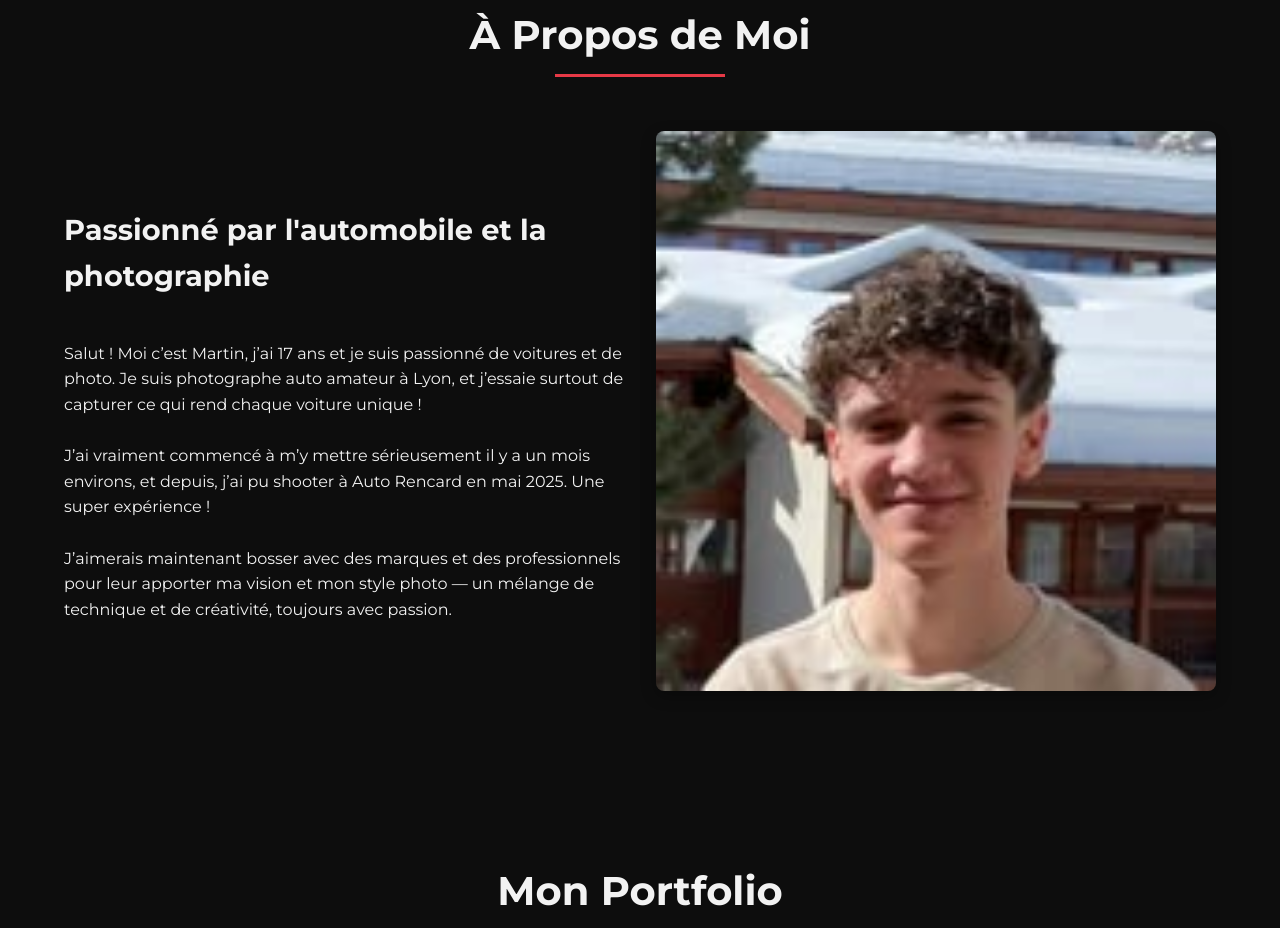
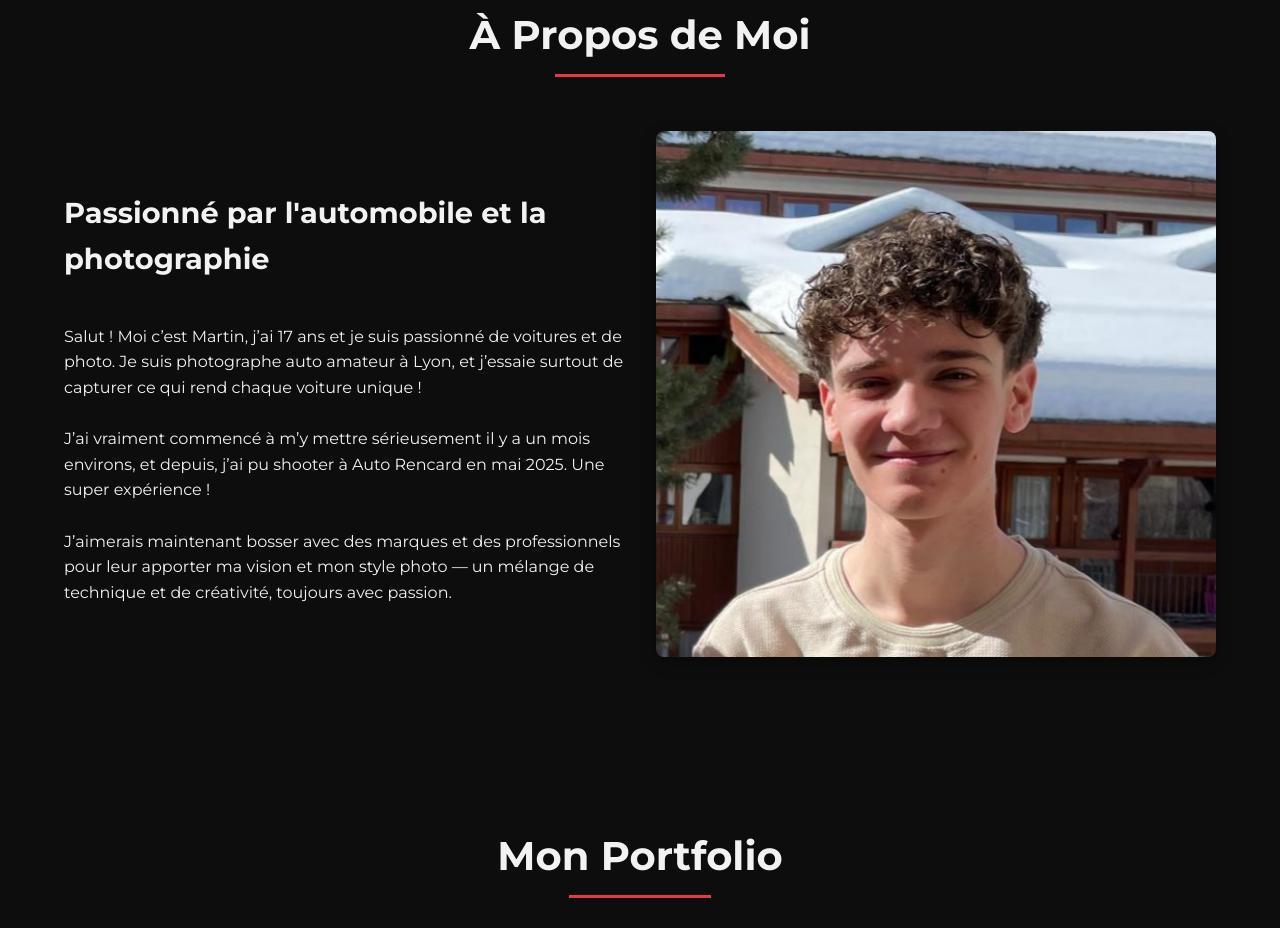
Before and after one commit to martinfaure/northlightstudio, a plain HTML site: page index.html in a window 1280 px wide. Shown: the part 877-1805 px from the top of the page. Drawn offline with Linux system fonts and the light colour scheme.

Commit message:
change pp img

```diff
--- a/index.html
+++ b/index.html
@@ -78,10 +78,7 @@
             </p>
           </div>
           <div class="about-image">
-            <img
-              src="./assets/484308211_1018657166843100_8328602646096984714_n.jpg"
-              alt="Martin - Photographe Automobile"
-            />
+            <img src="./assets/pp.jpg" alt="Martin - Photographe Automobile" />
           </div>
         </div>
       </div>
```
Also changed, not shown: assets/pp.jpg (added).
